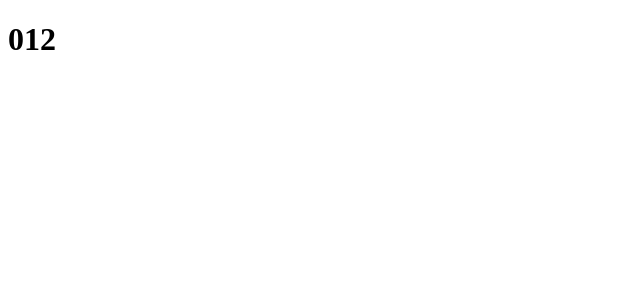
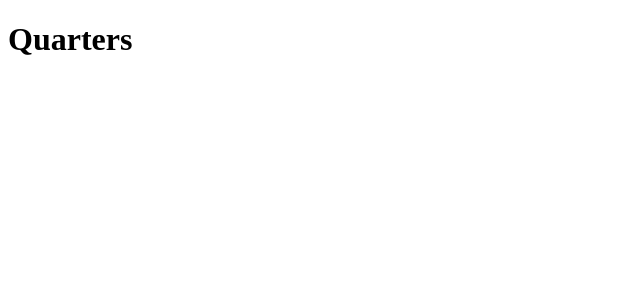
Before and after one commit to quartersapp/quarters-web, a React app: page / in a window 1280 px wide. Shown: the top 300 px of the page, without its empty margins (0-640 px from the left). Built offline with nearby package versions, Linux system fonts and the light colour scheme.

Commit message:
show 'Quarters' on landing page

```diff
--- a/src/core/App.js
+++ b/src/core/App.js
@@ -1,8 +1,7 @@
 import React from 'react'
-import _ from 'lodash'
 
 const App = props => (
-  <h1>{_.times(3, n => `${n}`)}</h1>
+  <h1>Quarters</h1>
 )
 
 export default App
```
